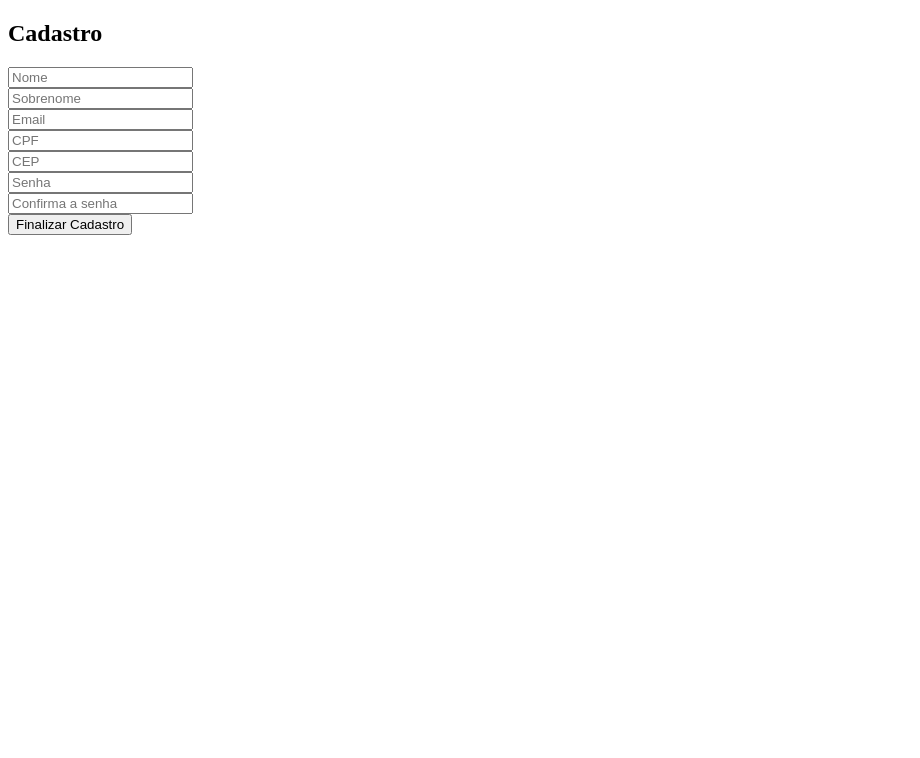
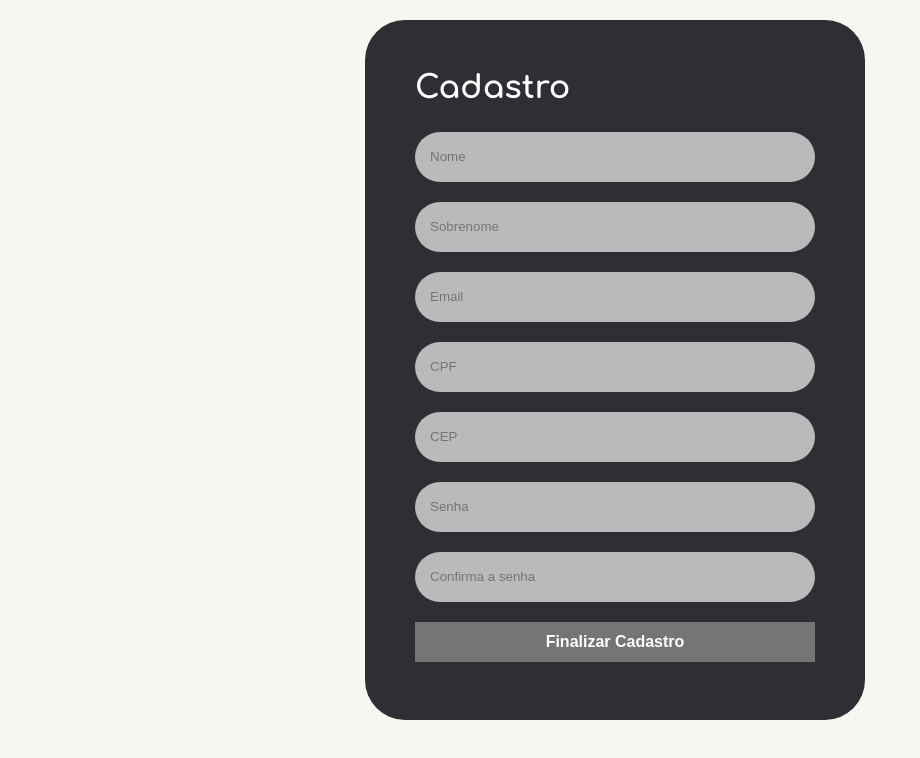
Before and after one commit to MaCamilo/ProjetoAutomacao, a plain HTML site: page fran/cadastroHome.html in a window 1280 px wide. Shown: the whole page, without its empty margins (0-920 px from the left). Drawn offline with nearby package versions, Linux system fonts and the light colour scheme; files that its build step writes are made by us from their sources.

Commit message:
atualizado

```diff
--- a/fran/cadastroHome.html
+++ b/fran/cadastroHome.html
@@ -7,7 +7,7 @@
         <meta name="author" content="Fran">
         <meta name="viewport" content="width=device-width, initial-scale=1.0">
         <link href='https://unpkg.com/boxicons@2.1.4/css/boxicons.min.css' rel='stylesheet'>
-        <link rel="stylesheet" href="css/teste.css">
+        <link rel="stylesheet" href="css/homesystem.css">
         <title>Home System</title>
     </head>
     <body>
```
Also changed, not shown: fran/homesystem.html (+1 -1 lines).
